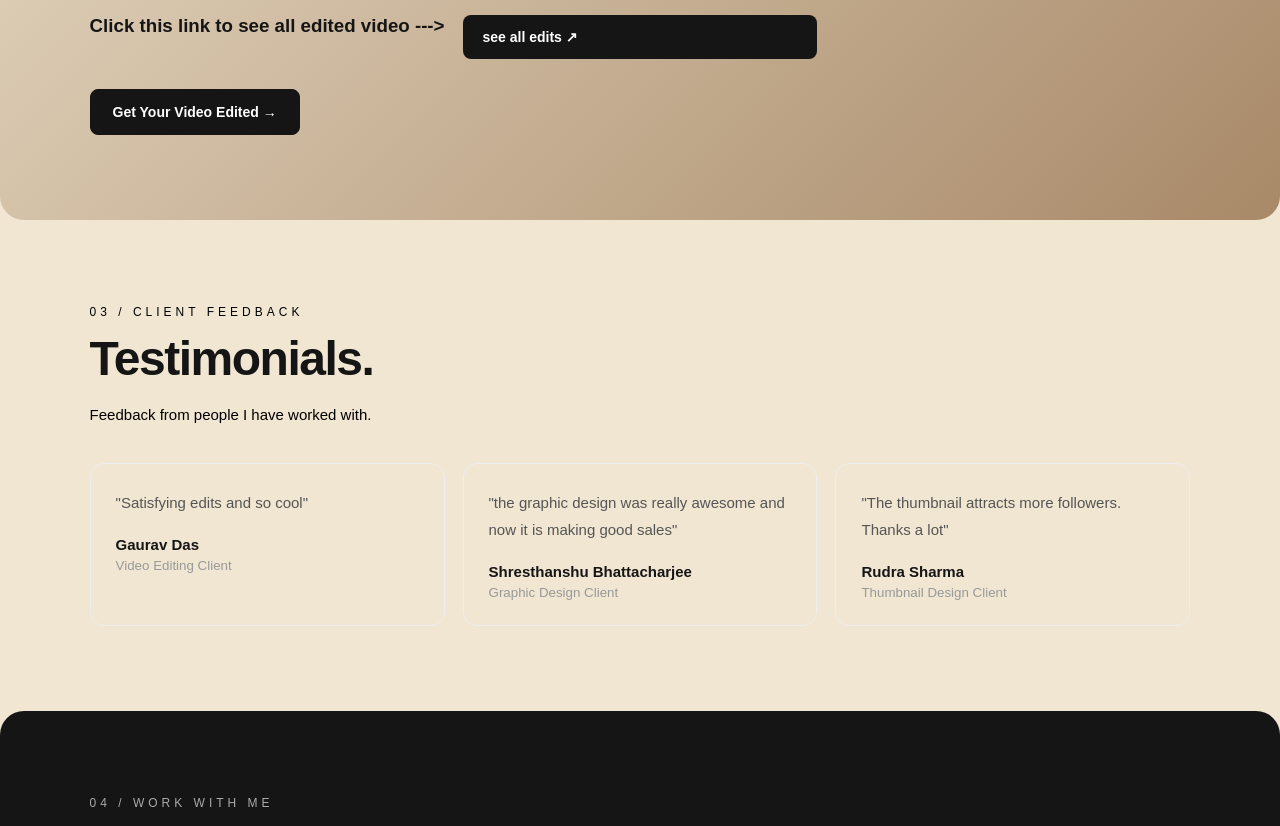
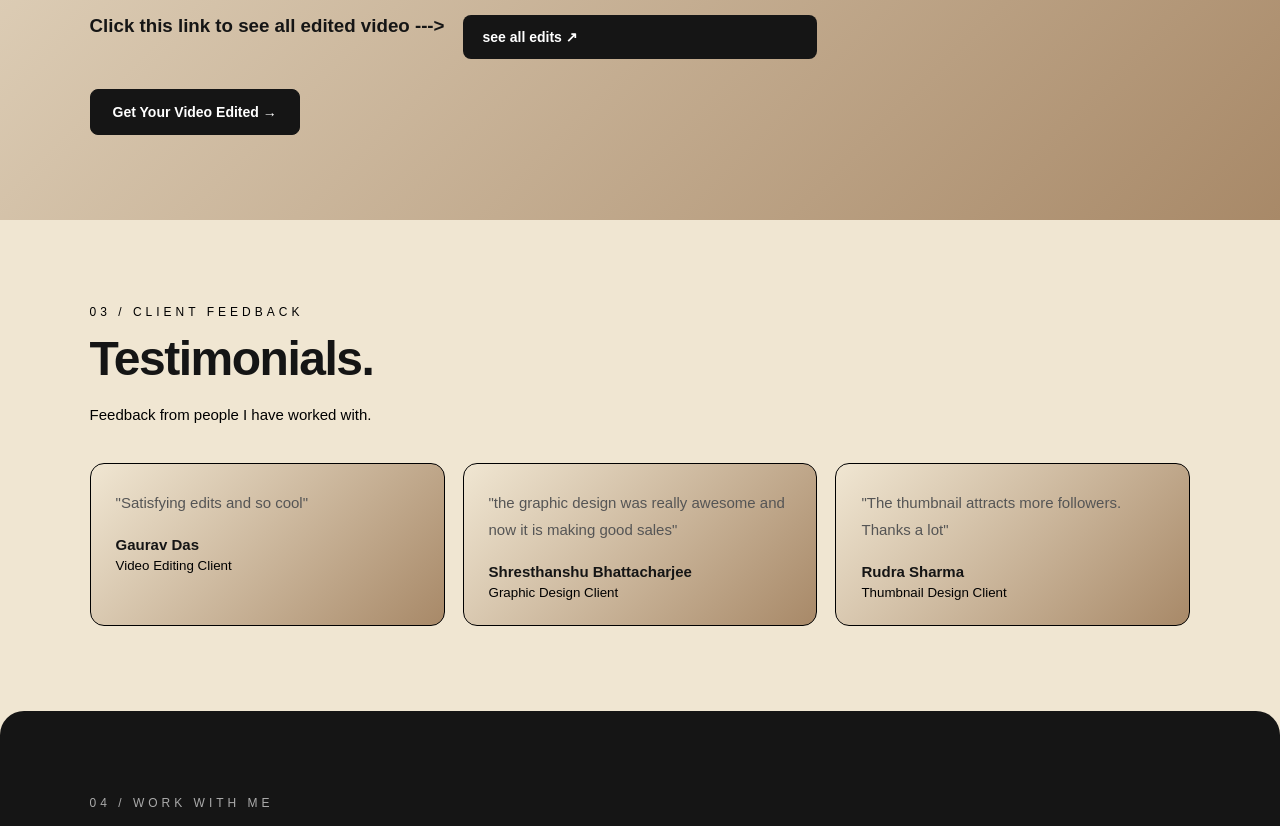
Before and after one commit to Legend-Portfolio/Legend-Portfolio, a plain HTML site: page index.html in a window 1280 px wide. Shown: the part 2528-3354 px from the top of the page. Drawn offline with Linux system fonts and the light colour scheme.

Commit message:
Update index.html

```diff
--- a/index.html
+++ b/index.html
@@ -264,7 +264,7 @@
         .edit-section {
             background:
                 linear-gradient(135deg, #F0E6D2, #A88968);
-            border-radius: 24px;
+            border-radius: 24px solid #000000;
         }
 
         .edit-card {
@@ -306,8 +306,10 @@
 
         .testimonial {
             padding: 25px;
-            border: 1px solid #eeeeee;
+            border: 1px solid #000000;
             border-radius: 14px;
+            background:
+                linear-gradient(135deg, #F0E6D2, #A88968);
         }
 
         .testimonial p {
@@ -324,7 +326,7 @@
         .testimonial small {
             display: block;
             margin-top: 5px;
-            color: #999999;
+            color: #000000;
         }
 
         /* ORDER FORM */
```
